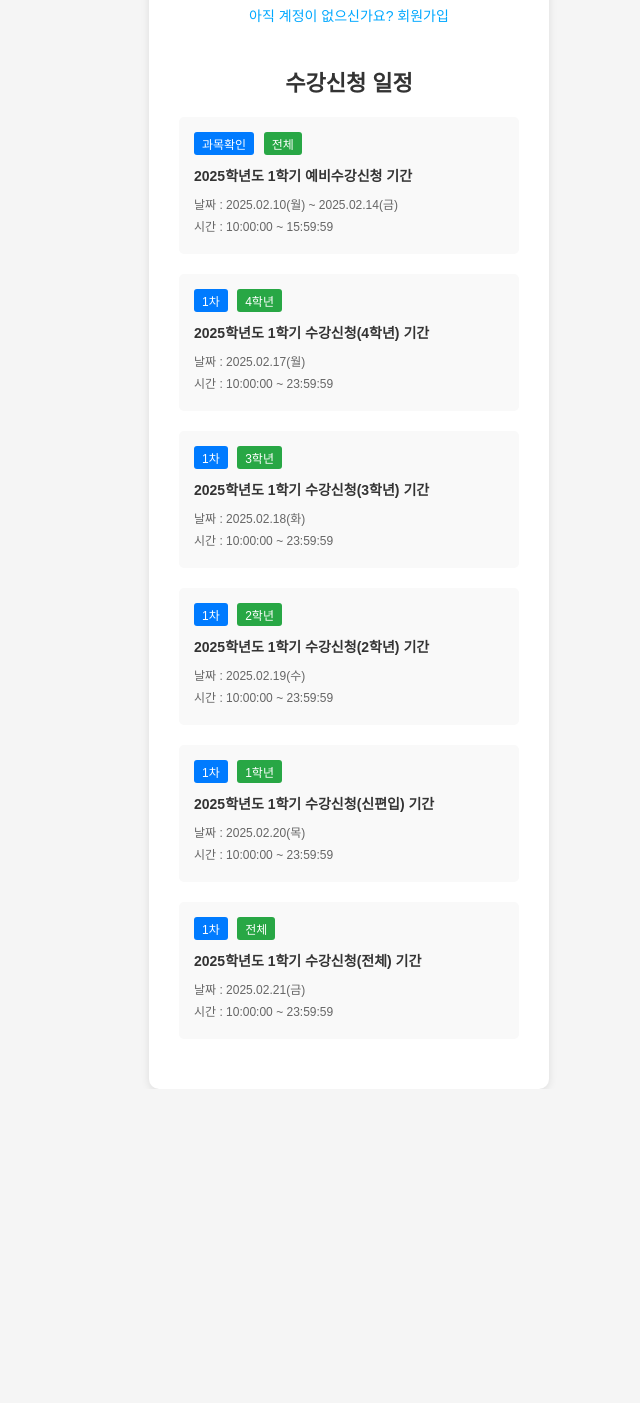
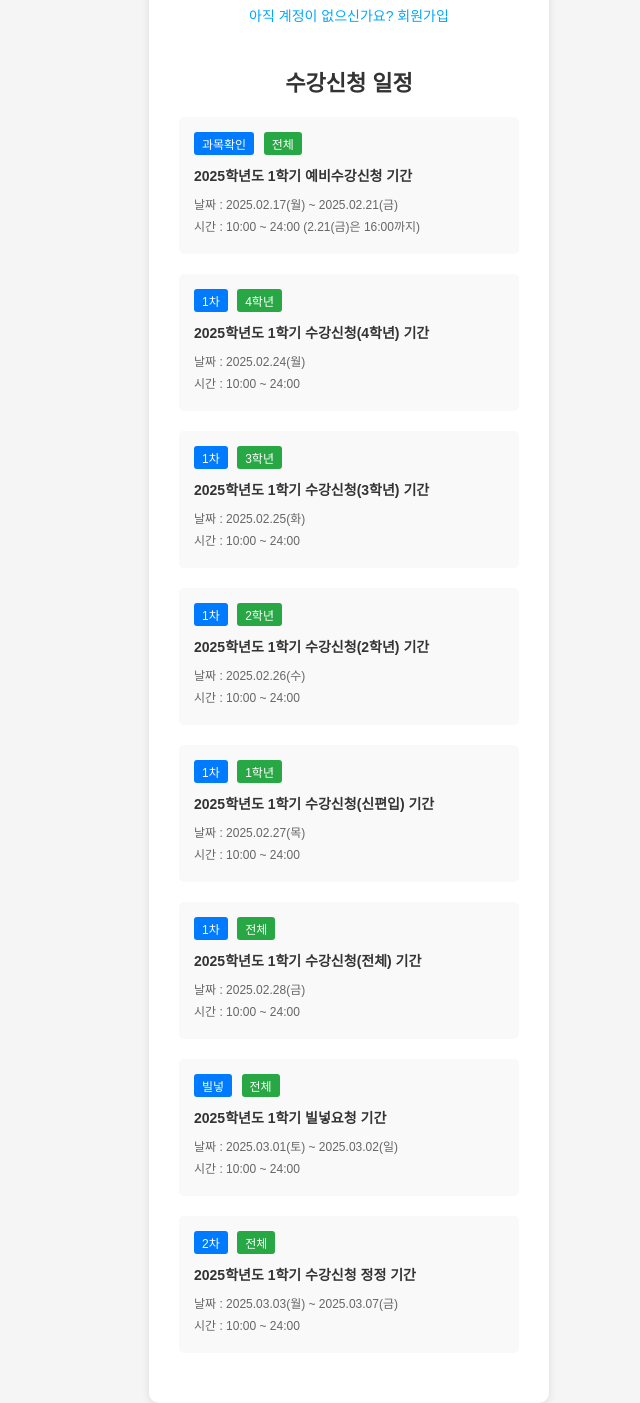
Before and after one commit to zzfbwoals/DB-Project, a PHP site: page /login.php in a window 1280 px wide. Shown: the part 491-1894 px from the top of the page, without its empty margins (291-931 px from the left). Before the commit the page ends 1580 px from the top, so only its background shows below. Run offline with PHP 8.4, Linux system fonts and the light colour scheme.

Commit message:
수강신청 일정 변경
빌넣기간 정정기간 추가

```diff
--- a/소스코드/login.php
+++ b/소스코드/login.php
@@ -233,48 +233,64 @@ $conn->close();
                 <span class="tag">과목확인</span>
                 <span class="tag new">전체</span>
                 <h4>2025학년도 1학기 예비수강신청 기간</h4>
-                <p class="date">날짜 : 2025.02.10(월) ~ 2025.02.14(금)</p>
-                <p class="time">시간 : 10:00:00 ~ 15:59:59</p>
+                <p class="date">날짜 : 2025.02.17(월) ~ 2025.02.21(금)</p>
+                <p class="time">시간 : 10:00 ~ 24:00 (2.21(금)은 16:00까지)</p>
             </div>
 
             <div class="eventCard">
                 <span class="tag">1차</span>
                 <span class="tag new">4학년</span>
                 <h4>2025학년도 1학기 수강신청(4학년) 기간</h4>
-                <p class="date">날짜 : 2025.02.17(월)</p>
-                <p class="time">시간 : 10:00:00 ~ 23:59:59</p>
+                <p class="date">날짜 : 2025.02.24(월)</p>
+                <p class="time">시간 : 10:00 ~ 24:00</p>
             </div>
 
             <div class="eventCard">
                 <span class="tag">1차</span>
                 <span class="tag new">3학년</span>
                 <h4>2025학년도 1학기 수강신청(3학년) 기간</h4>
-                <p class="date">날짜 : 2025.02.18(화)</p>
-                <p class="time">시간 : 10:00:00 ~ 23:59:59</p>
+                <p class="date">날짜 : 2025.02.25(화)</p>
+                <p class="time">시간 : 10:00 ~ 24:00</p>
             </div>
 
             <div class="eventCard">
                 <span class="tag">1차</span>
                 <span class="tag new">2학년</span>
                 <h4>2025학년도 1학기 수강신청(2학년) 기간</h4>
-                <p class="date">날짜 : 2025.02.19(수)</p>
-                <p class="time">시간 : 10:00:00 ~ 23:59:59</p>
+                <p class="date">날짜 : 2025.02.26(수)</p>
+                <p class="time">시간 : 10:00 ~ 24:00</p>
             </div>
 
             <div class="eventCard">
                 <span class="tag">1차</span>
                 <span class="tag new">1학년</span>
                 <h4>2025학년도 1학기 수강신청(신편입) 기간</h4>
-                <p class="date">날짜 : 2025.02.20(목)</p>
-                <p class="time">시간 : 10:00:00 ~ 23:59:59</p>
+                <p class="date">날짜 : 2025.02.27(목)</p>
+                <p class="time">시간 : 10:00 ~ 24:00</p>
             </div>
 
             <div class="eventCard">
                 <span class="tag">1차</span>
                 <span class="tag new">전체</span>
                 <h4>2025학년도 1학기 수강신청(전체) 기간</h4>
-                <p class="date">날짜 : 2025.02.21(금)</p>
-                <p class="time">시간 : 10:00:00 ~ 23:59:59</p>
+                <p class="date">날짜 : 2025.02.28(금)</p>
+                <p class="time">시간 : 10:00 ~ 24:00</p>
+            </div>
+
+                <div class="eventCard">
+                <span class="tag">빌넣</span>
+                <span class="tag new">전체</span>
+                <h4>2025학년도 1학기 빌넣요청 기간</h4>
+                <p class="date">날짜 : 2025.03.01(토) ~ 2025.03.02(일)</p>
+                <p class="time">시간 : 10:00 ~ 24:00</p>
+            </div>
+
+                <div class="eventCard">
+                <span class="tag">2차</span>
+                <span class="tag new">전체</span>
+                <h4>2025학년도 1학기 수강신청 정정 기간</h4>
+                <p class="date">날짜 : 2025.03.03(월) ~ 2025.03.07(금)</p>
+                <p class="time">시간 : 10:00 ~ 24:00</p>
             </div>
         </div>
     </div>
```
